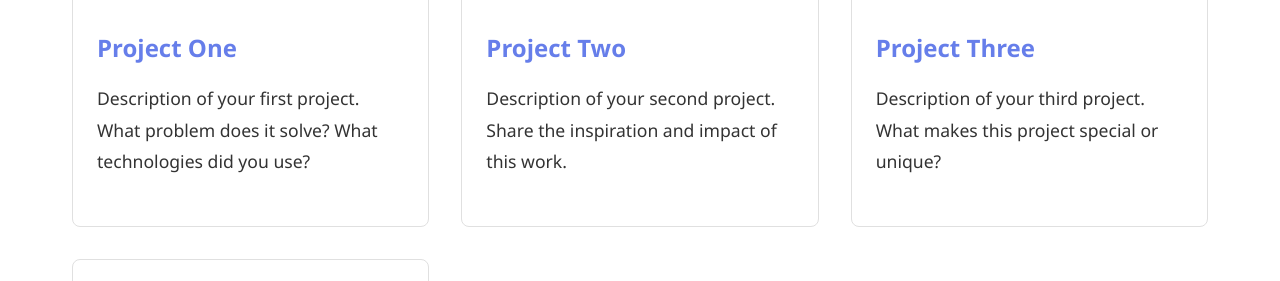
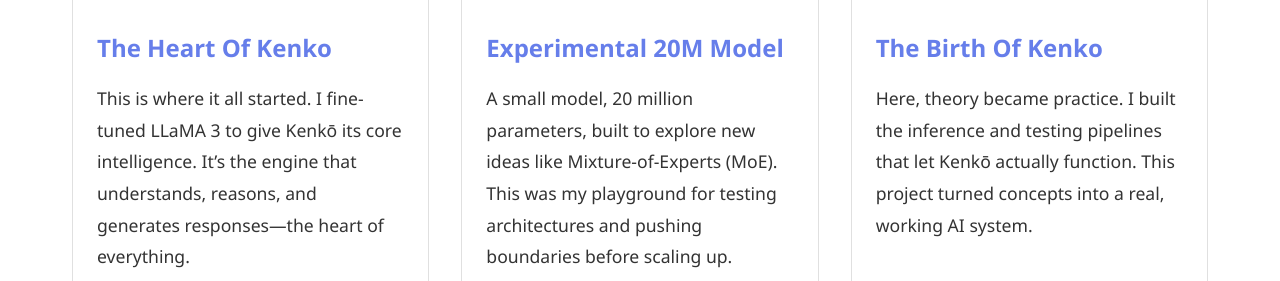
Before and after one commit to IniNLP247/IniNLP247.github.io, a plain HTML site: page index.html in a window 1280 px wide. Both pictures are taken after a click on the link "Projects". Shown: the part 516-797 px from the top of the page. Drawn offline with Linux system fonts and the light colour scheme.

Commit message:
Update index.html

```diff
--- a/index.html
+++ b/index.html
@@ -239,20 +239,21 @@
             <div class="projects-grid">
                 <div class="project-card">
                     <div class="project-image">📱</div>
-                    <h3>Project One</h3>
-                    <p>Description of your first project. What problem does it solve? What technologies did you use?</p>
+                    <h3>The Heart Of Kenko</h3>
+                    <p>This is where it all started. I fine-tuned LLaMA 3 to give Kenkō its core intelligence. It’s the engine that understands, reasons, and generates responses—the heart of everything.</p>
                 </div>
 
                 <div class="project-card">
                     <div class="project-image">🌐</div>
-                    <h3>Project Two</h3>
-                    <p>Description of your second project. Share the inspiration and impact of this work.</p>
+                    <h3>Experimental 20M Model</h3>
+                    <p>A small model, 20 million parameters, built to explore new ideas like Mixture-of-Experts (MoE). This was my playground for testing architectures and pushing boundaries before scaling up.</p>
                 </div>
 
                 <div class="project-card">
                     <div class="project-image">🤖</div>
-                    <h3>Project Three</h3>
-                    <p>Description of your third project. What makes this project special or unique?</p>
+                    <h3>The Birth Of Kenko</h3>
+                    <p>Here, theory became practice. I built the inference and testing pipelines that let Kenkō actually function. This project turned concepts into a real, working AI system.
+</p>
                 </div>
 
                 <div class="project-card">
```
